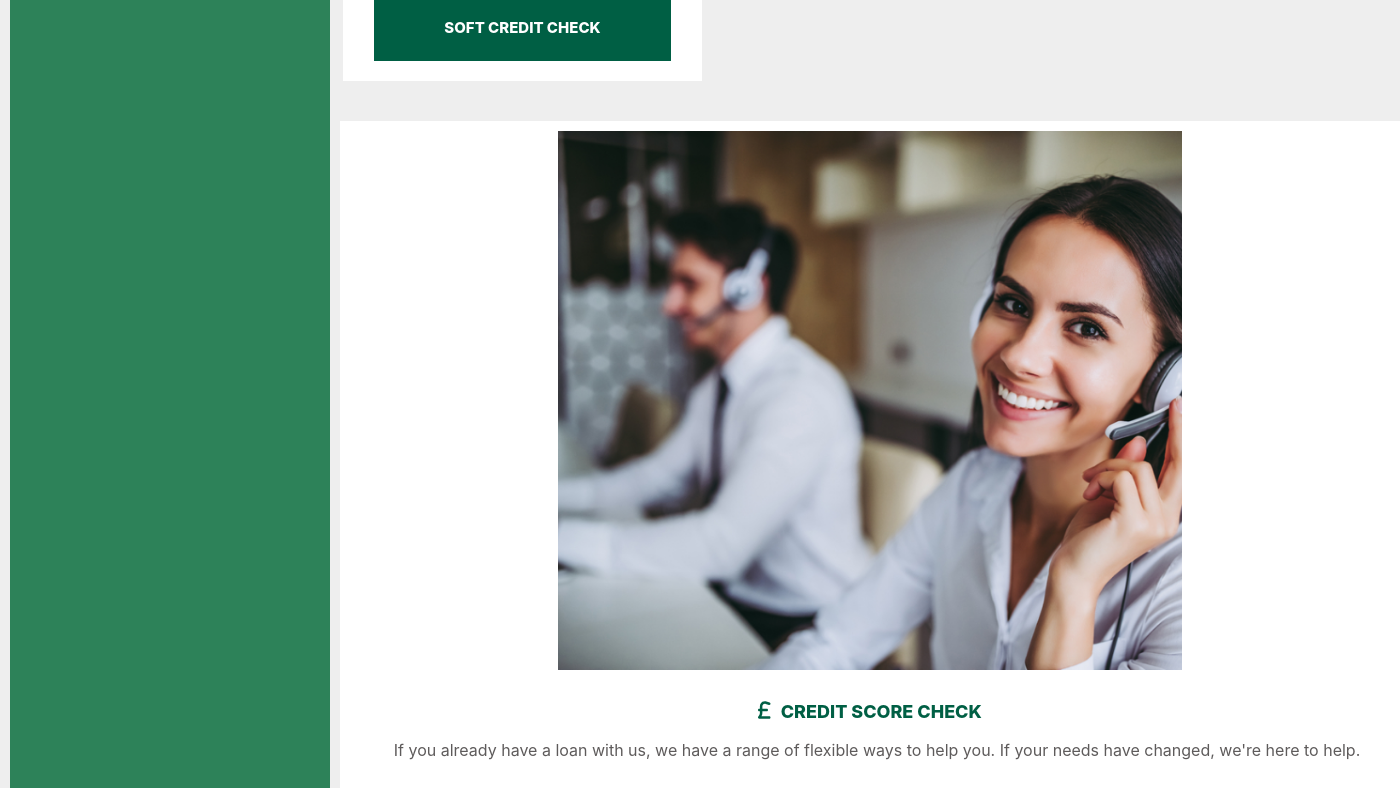
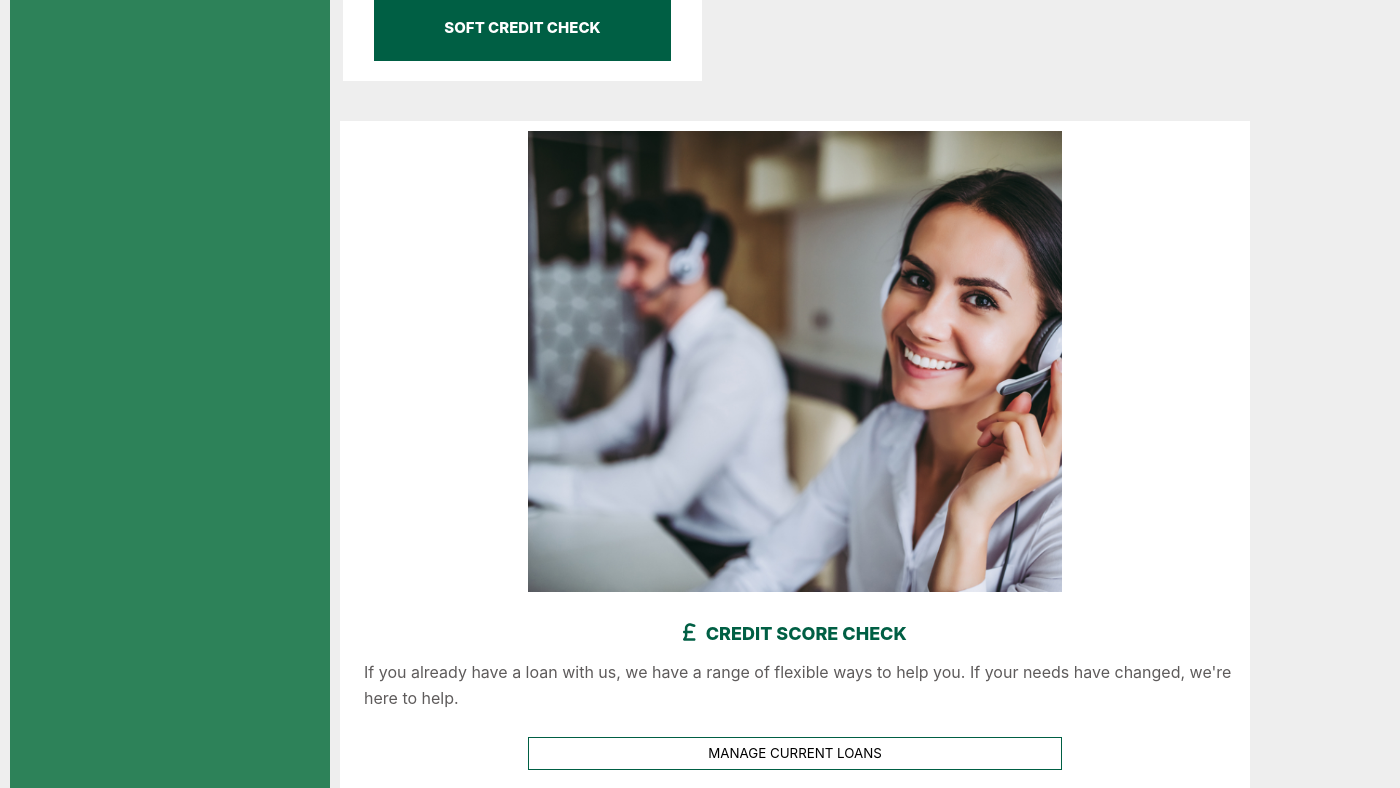
Before and after one commit to Safo-Samson/customer-interface-decisioning, a React (Vite) app: page /home in a window 1280 px wide. Shown: the part 1320-2108 px from the top of the page, 1400 px wide, since content can reach past the window. Built offline with nearby package versions, Linux system fonts and the light colour scheme.

Commit message:
smasll card twerk

```diff
--- a/src/components/StartLoan/SmallSupport.css
+++ b/src/components/StartLoan/SmallSupport.css
@@ -70,13 +70,15 @@
   }
 
   .small-support-container {
-    max-width: 39%;
+    /* max-width: 39%; */
+    min-width: min-content;
     padding: 10px;
     flex-direction: column;
     align-items: center;
     text-align: center;
     height: max-content;
     margin-left: -170px;
+    margin-right: 30px;
   }
 
   .small-service-img {
```
